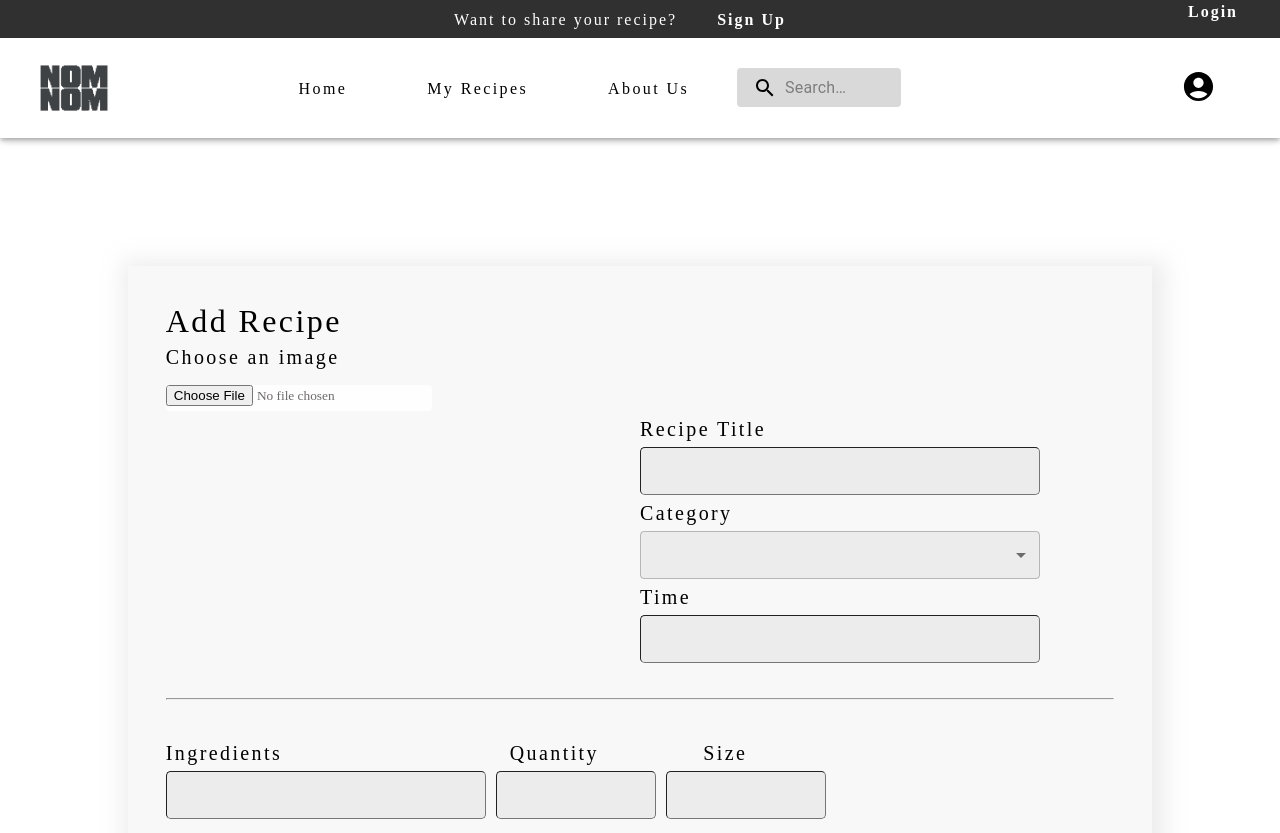
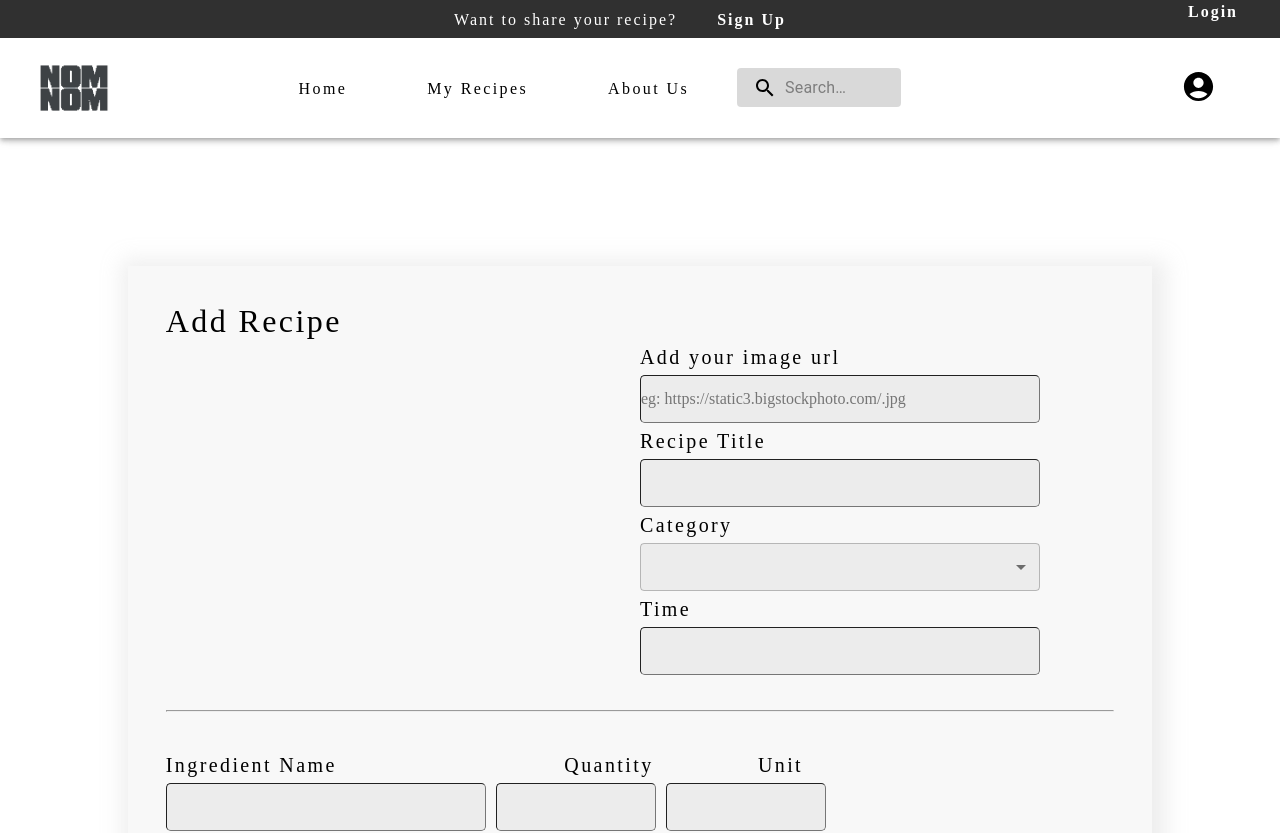
Before and after one commit to MariumAfzal137/WebDev-NomNom, a React (Create React App) app in the folder WebProject/WebProject/frontend/: page /postrecipe in a window 1280 px wide. Shown: the top 833 px of the page. Built offline with nearby package versions, Linux system fonts and the light colour scheme; no server answers.

Commit message:
array of objects

```diff
--- a/WebProject/WebProject/frontend/src/components/userRecipe/MyRecipes.js
+++ b/WebProject/WebProject/frontend/src/components/userRecipe/MyRecipes.js
@@ -13,7 +13,7 @@ export const MyRecipes = () =>{
 
     async function getAllRecipes() {
         try {
-          const response = await fetch('http://localhost:5000/recipe/allrecipes');
+          const response = await fetch('http://localhost:5000/user/allrecipes');
 
           if (!response.ok) {
             throw new Error(`Error! status: ${response.status}`);
--- a/WebProject/WebProject/frontend/src/components/userRecipe/postrecipe.js
+++ b/WebProject/WebProject/frontend/src/components/userRecipe/postrecipe.js
@@ -9,72 +9,57 @@ import Categories from "../Category/Categories";
         const [recipe, setRecipe] = useState({
             name: "",
             time: "",
+            image:"",
             description: "",
-            ingredients: "",
-            // qty: "",
-            // size: "",
             image: "",
           });
-
-
-      const {name, time, ingredients, description} = recipe;
-      const [category, setCategory] = useState('');
-      const [data, setData] = useState([
-        {
-          name: "",
-          qty: "",
-          size: "",
-        }
-      ]);
-
-      const IngredientArray = (index) =>(e) =>{
-        const newArray = data.map((item, i) => {
-          if (index === i) {
-            setData( { ...item, [e.target.name]: e.target.value });
-          } else {
-            return item;
-          }
-        });
-        setData(newArray);
-      };
-
-      const selectcategory = (e) => {
-        setCategory({...category, [e.target.category]: e.target.value });
-
-      };
-      //storing list of categories in an array
-      const [categories, setCategories] = useState([]);
-
+      const {name, time, image, description} = recipe;
       const recipeDataChange = (e) => {
         setRecipe({ ...recipe, [e.target.name]: e.target.value });
       };
 
-      useEffect(() => {
-        const arr=[]
-        axios.get("http://localhost:5000/category/getAllCategories").then(
-          res => {
-            res.data.forEach(element => {
-               arr.push(element.name)
-            });
-            setCategories(arr);
-          }
-        )
-      })
+      const [ingredients, setIngredient] = useState([
+        {
+          name: "",
+          qty: "",
+          unit: "",
+        }
+      ]);
+      const selectIngredient = (e) => {
+         setIngredient({...ingredients, [e.target.name]: (e.target.value) })
+      }
 
-      const handlePhoto = (e) =>{
-        setRecipe({...recipe, image: e.target.files[0]});
-        console.log(recipe.image);
-      }
+      const [category, setCategory] = useState('');
+      const selectcategory = (e) => {
+        setCategory( e.target.value );
+
+      };
+
+      //storing list of categories in an array
+      // const [categories, setCategories] = useState([]);
+      // useEffect(() => {
+      //   const arr=[]
+      //   axios.get("http://localhost:5000/category/getAllCategories").then(
+      //     res => {
+      //       res.data.forEach(element => {
+      //          arr.push(element.name)
+      //       });
+      //       setCategories(arr);
+      //     }
+      //   )
+      // })
+
+
 
       const recipeSubmit = async(e) => {
         e.preventDefault();
 
-        const {name, time, category, ingredients, description, image} = recipe;
+        const {name, time, category,  description, image, ingredients} = recipe;
 
         const res = await fetch("http://localhost:5000/recipe/postrecipe", {
           method: "POST",
           body: JSON.stringify({
-            name, time, category, description, image
+            name, time, category, description, image, ingredients
           }),
           headers: {
             "content-Type" : "application/json"
@@ -97,18 +82,21 @@ import Categories from "../Category/Categories";
     <>
     <div id="postrecipe" >
     <div className='heading-postrecipe'>Add Recipe</div>
+
     <form method="POST" className="postrecipe-form">
-        <label className="image label" htmlFor="image">Choose an image</label>
+
+      <ul>
+      <label className="labelinput" htmlFor="image">Add your image url</label>
         <br></br>
-            <input
-            type="file"
-            accept=".png, .jpg, .jpeg"
-            name="imagee"
-            onChange={handlePhoto}
+            <input className="postrecipe-input"
+           type="text"
+           required
+           placeholder="eg: https://static3.bigstockphoto.com/.jpg"
+           name="image"
+           value={image}
+           onChange={recipeDataChange}
             />
-
-
-            <ul>
+            <br></br>
             <label className="labelinput" htmlFor="name">Recipe Title</label>
             <br></br>
                       <input className="postrecipe-input"
@@ -145,31 +133,31 @@ import Categories from "../Category/Categories";
             <br></br>
             <hr className="divider"></hr>
             <br></br>
-            <label htmlFor="ingredients">Ingredients</label>
-            <label className="qty" htmlFor="ingredients">Quantity</label>
-            <label className="size" htmlFor="ingredients">Size</label>
+            <label htmlFor="name">Ingredient Name</label>
+            <label className="qty" htmlFor="qty">Quantity</label>
+            <label className="size" htmlFor="unit">Unit</label>
             <br></br>
 
                 <input className="postrecipe-ing"
                 type="text"
                 required
-                name="ingredients"
-                value={ingredients}
-                onChange={recipeDataChange}
+                name="name"
+                value={ingredients.name}
+                onChange={selectIngredient}
                 />
                 <input className="postrecipe-qty"
                 type="text"
                 required
-                name="ingredients"
-                value={ingredients}
-                onChange={recipeDataChange}
+                name="qty"
+                value={ingredients.qty}
+                onChange={selectIngredient}
                 />
                 <input className="postrecipe-size"
                 type="text"
                 required
-                name="ingredients"
-                value={ingredients}
-                onChange={recipeDataChange}
+                name="unit"
+                value={ingredients.unit}
+                onChange={selectIngredient}
                 /> <br></br>
 
                 <br></br>
```
Also changed, not shown: WebProject/WebProject/frontend/public/recipes/postrecipe.jpg (added), 1 other file (tests, documents, lock files or other folders).
